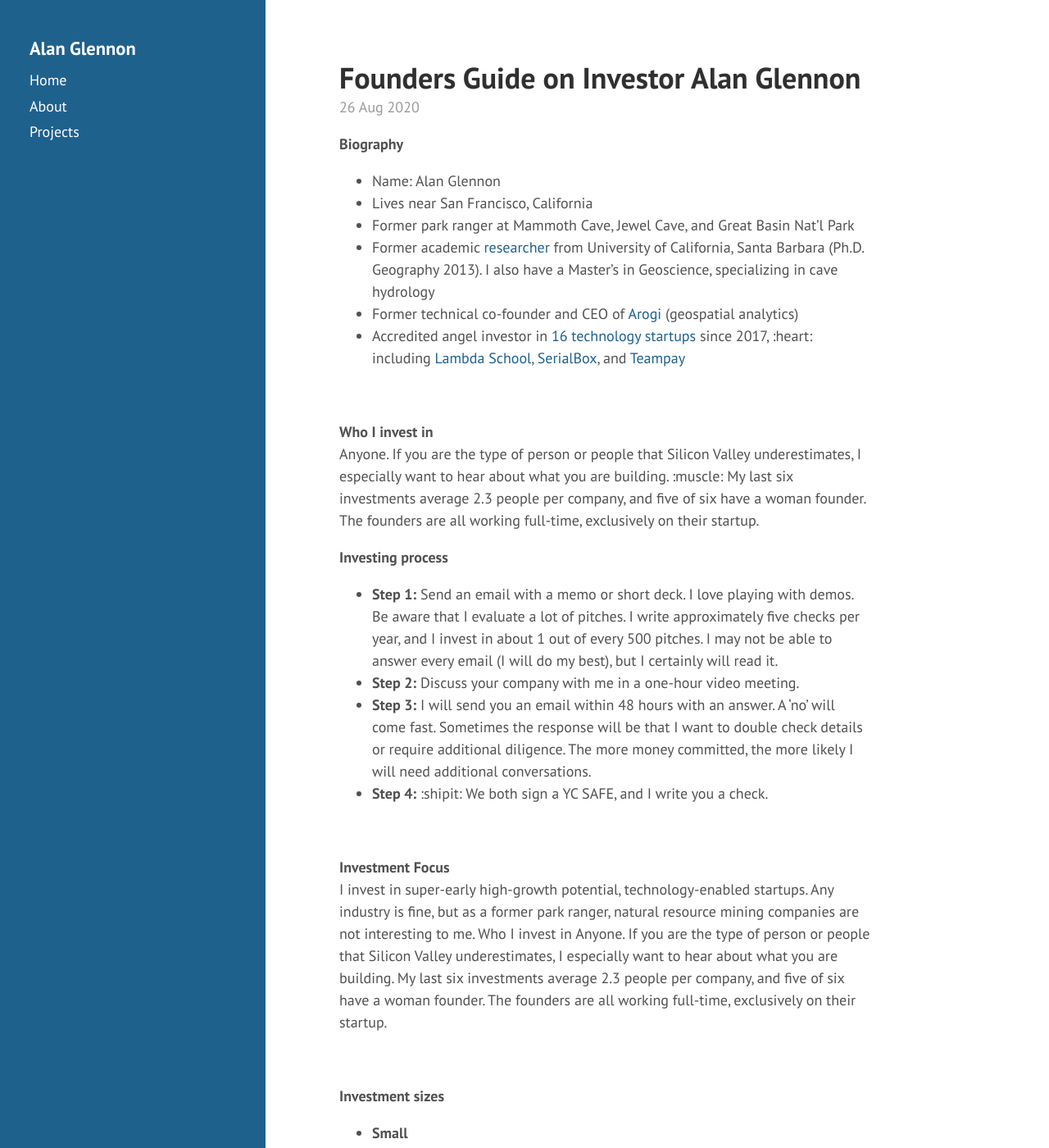
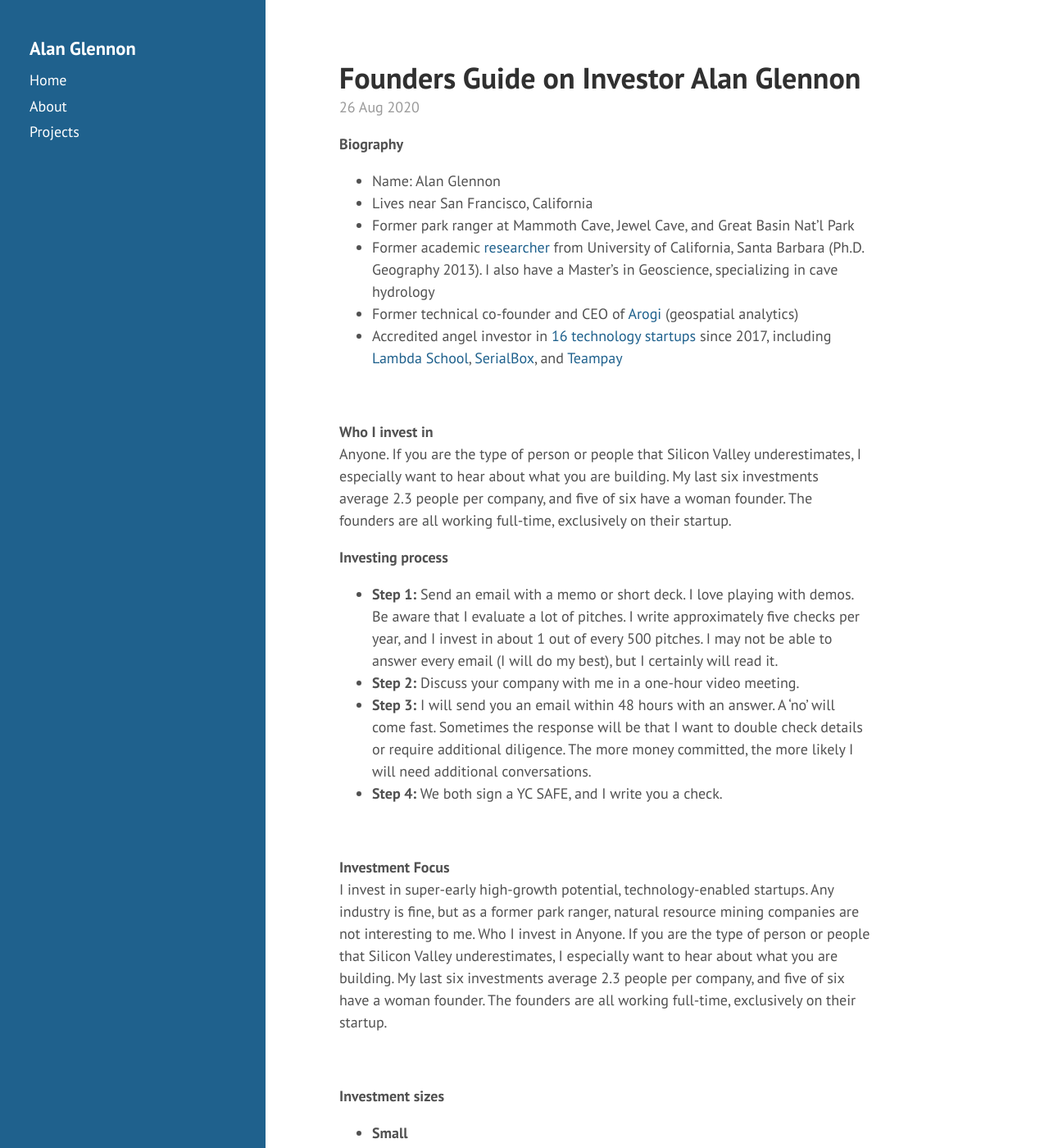
Before and after one commit to glennon/glennon.github.io, a Jekyll site: the page built from _posts/2020-08-26-founders-guide.md, in a window 1280 px wide and 1400 px high. Shown: the whole window at 82% size. Built offline with Jekyll 4.4.1, drawn with Linux system fonts in a browser that asks for light colours; some of the changed lines change nothing that is shown; some of the changed text lies outside the part shown.

Commit message:
Update 2020-08-26-founders-guide.md

```diff
--- a/_posts/2020-08-26-founders-guide.md
+++ b/_posts/2020-08-26-founders-guide.md
@@ -9,12 +9,12 @@
 <li>Former park ranger at Mammoth Cave, Jewel Cave, and Great Basin Nat’l Park</li>
 <li>Former academic <a href="https://www.researchgate.net/profile/Alan_Glennon">researcher</a> from University of California, Santa Barbara (Ph.D. Geography 2013). I also have a Master’s in Geoscience, specializing in cave hydrology</li>
 <li>Former technical co-founder and CEO of <a href="https://github.com/arogi">Arogi</a> (geospatial analytics)</li>
-<li>Accredited angel investor in <a href="https://angel.co/p/glennon">16 technology startups</a> since 2017, :heart: including <a href="https://lambdaschool.com/">Lambda School</a>, <a href="https://www.serialbox.com/">SerialBox</a>, and <a href="https://www.teampay.co/">Teampay</a></li>
+<li>Accredited angel investor in <a href="https://angel.co/p/glennon">16 technology startups</a> since 2017, including <a href="https://lambdaschool.com/">Lambda School</a>, <a href="https://www.serialbox.com/">SerialBox</a>, and <a href="https://www.teampay.co/">Teampay</a></li>
 </ul>
 <br />
 <p />
 <b>Who I invest in</b><br />
-Anyone. If you are the type of person or people that Silicon Valley underestimates, I especially want to hear about what you are building. :muscle: My last six investments average 2.3 people per company, and five of six have a woman founder. The founders are all working full-time, exclusively on their startup.
+Anyone. If you are the type of person or people that Silicon Valley underestimates, I especially want to hear about what you are building. My last six investments average 2.3 people per company, and five of six have a woman founder. The founders are all working full-time, exclusively on their startup.
 <br />
 <p />
 <b>Investing process</b>
@@ -22,7 +22,7 @@
 <li><b>Step 1:</b> Send an email with a memo or short deck. I love playing with demos. Be aware that I evaluate a lot of pitches. I write approximately five checks per year, and I invest in about 1 out of every 500 pitches. I may not be able to answer every email (I will do my best), but I certainly will read it.</li>
 <li><b>Step 2:</b> Discuss your company with me in a one-hour video meeting.</li>
 <li><b>Step 3:</b> I will send you an email within 48 hours with an answer. A ‘no’ will come fast. Sometimes the response will be that I want to double check details or require additional diligence. The more money committed, the more likely I will need additional conversations.</li>
-<li><b>Step 4:</b> :shipit: We both sign a YC SAFE, and I write you a check.</li>
+<li><b>Step 4:</b> We both sign a YC SAFE, and I write you a check.</li>
 </ul>
 <br />
 <p />
@@ -48,7 +48,7 @@
 <p />
 <b>What you get from Alan</b>
 <ul>
-<li>Other than the cash itself, much of my job is to get out of your way. You will not need to teach me how various investment documents work, and I understand that many startups are a mess at the beginning. :umbrella:</li>
+<li>Other than the cash itself, much of my job is to get out of your way. You will not need to teach me how various investment documents work, and I understand that many startups are a mess at the beginning.</li>
 <li>Especially if I am the first money in, the check from an <a href="https://angel.co/p/glennon">experienced Silicon Valley investor</a> signals an initial minimum price for future investors.</li>
 <li>There are many more brilliant and famous investors. However, it still is prestigious to receive money from me. It is validation that an investor believes you will be successful, your idea is worth pursuing, and that the potential market could be spectacular. I am optimistic that someday your efforts will make us both a lot of money.</li>
 <li>When your company is ready, I will help you get to your next round. I am most able to assist at the earliest stages.</li>
```
